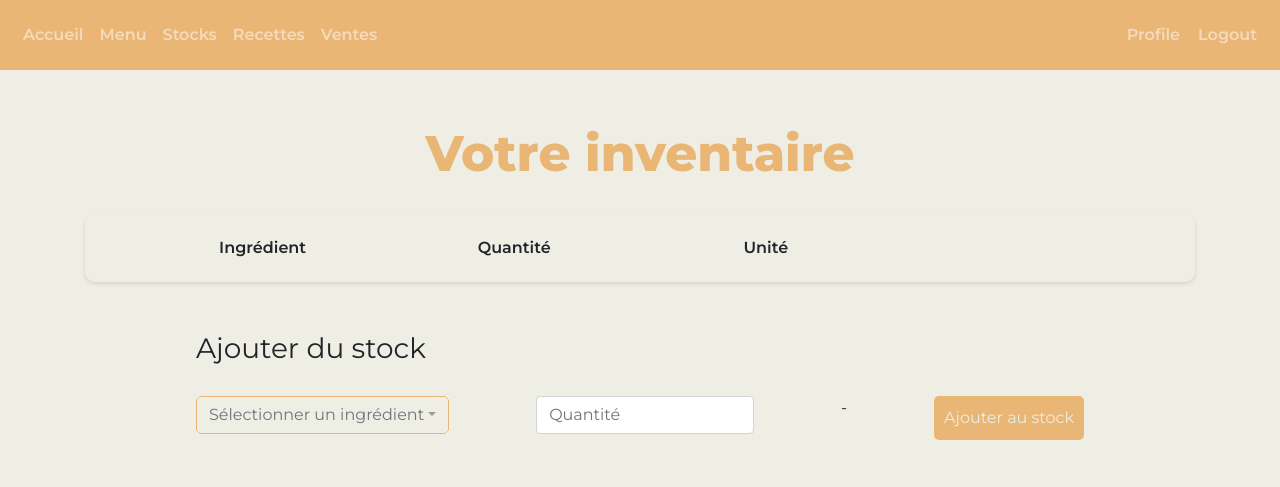
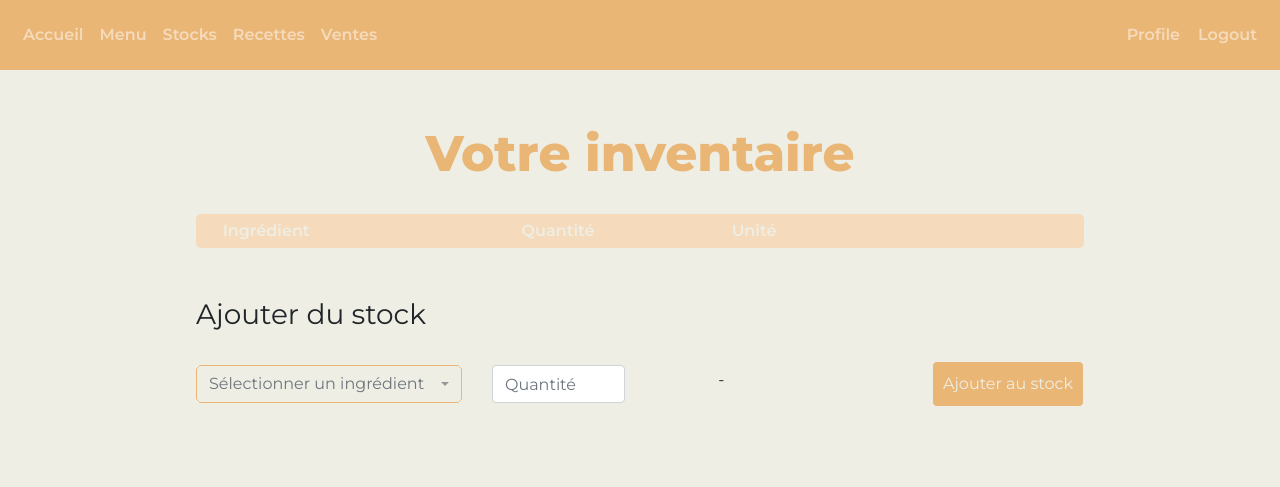
Before and after one commit to ZoeZo3/RestaurantApp, a Flask app: page /owner/stock in a window 1280 px wide. Shown: the top 487 px of the page. Run offline with Flask 3, Linux system fonts and the light colour scheme; the visitor is signed in with stand-in values (Sample User, id 1); data that the repository does not hold is empty; some libraries are stand-ins or nearby versions.

Commit message:
Update css for navbars, stock and recipe | responsive
Make it more mobile friendly

```diff
--- a/website/static/index.js
+++ b/website/static/index.js
@@ -242,11 +242,12 @@
 function updateStock(line) {
     //transform the quantity div into an input and update the button
     quantity_element = line.parentElement.parentElement.getElementsByClassName("quantity")[0];
-    current_quantity = quantity_element.innerHTML;
+    current_quantity = parseFloat(quantity_element.innerHTML);
+    console.log(current_quantity)
     quantity_element.innerHTML = (`<input type="text" class="form-control" id="quantity" name="quantity" placeholder="${current_quantity}" required>`);
 
     line.parentElement.parentElement.getElementsByClassName("stock-btn--update")[0].style.display = "none";
-    line.parentElement.parentElement.getElementsByClassName("stock-btn--save")[0].style.display = "block";
+    line.parentElement.parentElement.getElementsByClassName("stock-btn--save")[0].style.display = "flex";
 }
 
 // save stock update
--- a/website/static/style.css
+++ b/website/static/style.css
@@ -1,6 +1,7 @@
 body {
     font-family: 'Montserrat', sans-serif;
     background-color: #eeeee4;
+    overflow: scroll;
 }
 
 .navbar-toggler {
@@ -50,13 +57,13 @@
 
 .btn-dark {
     background-color: #eab676;
-    border: solid 1px #eab676;
+    border: solid 1px #eeeee4;
     color: #eeeee4;
-    border: none;
 }
 
 .btn-dark:hover {
     background-color: #e7aa60;
+    border: solid 1px #eeeee4;
     color: #eeeee4;
 }
 
@@ -77,7 +84,7 @@
 
 ul {
     list-style-type: disc;
-    line-height: 3;
+    line-height: 3em;
 }
 
 li::marker {
@@ -244,14 +261,23 @@
     font-weight: 600;
 }
 
-#accordion {
-    border-radius: 10px;
-    box-shadow: 0 2px 4px rgba(0, 0, 0, 0.1);
-}
-
 #stocks-listing {
     display: flex;
     align-items: center;
+}
+
+#stocks-listing > li {
+    background: #e9e9e9;
+    border-radius: 5px;
+}
+
+#stocks-listing > li:nth-child(odd) {
+    background: #f5dabb;
+}
+
+.stock-item-header {
+    background-color: grey;
+    color: #eeeee4;
 }
 
 .stock-item-line {
@@ -259,13 +285,24 @@
     flex-direction: row;
     justify-content: space-between;
     align-items: center;
-    margin: 10px;
+    margin: 0px;
     width: 80%;
 }
 
 .stock-item-line--section {
     display: flex;
     flex-direction: column;
+    width: 15%;
+    margin: 1%;
+    line-height: 1em;
+}
+
+.stock-item-section--name {
+    width: 25%;
+    margin-left: 3%;
+}
+
+.stock-item-section--buttons {
     align-items: center;
     width: 15%;
 }
@@ -301,6 +341,15 @@
     justify-content: space-between;
     margin-top: 30px;
 }
+.add-stock-element {
+    display: flex;
+    justify-content: center;
+    align-items: center;
+}
+
+.add-stock-submit {
+    justify-content: flex-end;
+}
 
 .stock-btn--add {
     height: 100%;
--- a/website/templates/owner/base.html
+++ b/website/templates/owner/base.html
@@ -2,7 +2,7 @@
 <html>
     <head>
         <meta charset="utf-8">
-        <meta name="viewport" content="width=device-width, initial-scale=1">
+        <meta name="viewport" content="width=device-width, initial-scale=1, shrink-to-fit=no">
         <link
         rel="stylesheet"
         href="https://stackpath.bootstrapcdn.com/bootstrap/4.4.1/css/bootstrap.min.css"
@@ -35,34 +35,47 @@
 
     <body>
         <nav class="nav navbar-expand-lg navbar-dark bg-dark" id="global-navbar">
+            <div class="left-side-nav">
                 <div class="burger-menu">
                     <button class="navbar-toggler"  type="button" data-toggle="collapse" data-target="#navbar">
                         <span class="navbar-toggler-icon"></span>
                     </button>
+                </div>
                 <div class="collapse navbar-collapse" id="navbar">
-                <div class="navbar-nav">
+                    <ul class="navbar-nav ml-auto">
                         {% if user.is_authenticated %}
+                        <li class="nav-item">
                             <a class="nav-item nav-link" id="home" href="/owner/">Accueil</a>
+                        </li>
+                        <li class="nav-item">
                             <a class="nav-item nav-link" id="menu" href="/owner/menu">Menu</a>
+                        </li>
+                        <li class="nav-item">
                             <a class="nav-item nav-link" id="stocks" href="/owner/stock">Stocks</a>
+                        </li>
+                        <li class="nav-item">
                             <a class="nav-item nav-link" id="recipes" href="/owner/recipes">Recettes</a>
+                        </li>
+                        <li class="nav-item">
                             <a class="nav-item nav-link" id="sales" href="/owner/sales">Ventes</a>
+                        </li>
                         {% else %}
+                        <li class="nav-item">
                             <a class="nav-item nav-link" id="homepage" href="/">Homepage</a>
+                        </li>
+                        {% endif %}
+                    </ul>
+                </div>
+            </div>
             <div class="navbar-nav nav-right">
+                {% if user.is_authenticated %}
+                <a class="nav-item nav-link" id="logout" href="/logout">Profile</a>
+                <a class="nav-item nav-link" id="logout" href="/logout">Logout</a>
+                {% else %}
                 <a class="nav-item nav-link" id="login" href="/login">Login</a>
                 <a class="nav-item nav-link" id="signUp" href="/sign-up">Sign Up</a>
-                    </div>
                 {% endif %}
             </div>
-            </div>
-            </div>
-            {% if user.is_authenticated %}
-                <div class="navbar-nav nav-right">
-                    <a class="nav-item nav-link" id="logout" href="/logout">Profile</a>
-                    <a class="nav-item nav-link" id="logout" href="/logout">Logout</a>
-                </div>
-            {% endif %}
         </nav>
         <br/>
 
--- a/website/templates/owner/stock.html
+++ b/website/templates/owner/stock.html
@@ -4,21 +4,19 @@
     <h1 class="title">Votre inventaire</h1>
     <div id="accordion" class="overflow-auto" style="max-height: 300px;">
         <ul id="stocks-listing" class="list-group">
-            <li class="stock-item-line">
-                <div class="stock-item-line--section stock-title">Ingrédient</div>
+            <li class="stock-item-line stock-item-header">
+                <div class="stock-item-line--section stock-title stock-item-section--name">Ingrédient</div>
                 <div class="stock-item-line--section stock-title">Quantité</div>
                 <div class="stock-item-line--section stock-title">Unité</div>
-                <div class="stock-item-line--section stock-title"></div>
+                <div class="stock-item-line--section stock-title stock-item-section--buttons"></div>
             </li>
             {% for item in stock %}
             {% if item.quantity > 0 %}
             <li id="item_{{ item.id }}" class="stock-item-line">
-                <div class="stock-item-line--section">{{ item.name.capitalize() }}</div>
-                <div class="stock-item-line--section quantity">
-                    {{ item.quantity }}
-                </div>
+                <div class="stock-item-line--section stock-item-section--name">{{ item.name.capitalize() }}</div>
+                <div class="stock-item-line--section quantity">{{ '{0:g}'.format(item.quantity) }}</div>
                 <div class="stock-item-line--section">{{ item.unit }}</div>
-                <div class="stock-item-line--section">
+                <div class="stock-item-line--section stock-item-section--buttons">
                     <button type="button" class="btn btn-light stock-btn--update" onclick="updateStock(this)">
                         Modifier
                     </button>
@@ -35,7 +33,7 @@
     <div class="add-stock-div">
         <h3>Ajouter du stock</h3>
         <form id="add-stock" name="add-stock" method="POST">
-            <div>
+            <div class="add-stock-element" style="width: 30%">
                 <select type="text" id="ingredient" name="ingredient" class="form-control selectpicker selectpicker-ingredient" data-live-search="true" onchange="ingredientSelectUpdate(this, {{ ingredients_list }})" title="Sélectionner un ingrédient" required>
                     <option value="add"
                         data-content='<span class="btn btn-link btn-add-ingredient" data-toggle="modal" data-target="modalForIngredient">
@@ -46,13 +44,13 @@
                     {% endfor %}
                 </select>
             </div>
-            <div class="quantity">
+            <div class="add-stock-element quantity" style="width: 15%">
                     <input type="number" id="quantity" name="quantity" min="0.1" step="0.1" class="form-control" placeholder="Quantité" required></input>
             </div>
-            <div class="unit">
+            <div class="unit add-stock-element" style="width: 15%">
                 <label type="text" id="unit" name="unit">-</input>
             </div>
-            <div>
+            <div class="add-stock-element add-stock-submit" style="width: 30%">
                 <button type="submit" name="register-stock" class="btn btn-dark stock-btn--add">Ajouter au stock</button>
             </div>
         </form>
```
Also changed, not shown: other parts of website/static/style.css (+24 -5 lines), website/templates/owner/recipes.html (+2 -5 lines), website/templates/visitor/base.html (+7 -5 lines), instance/users.db. Lines whose indentation alone changed are shown as unchanged.
